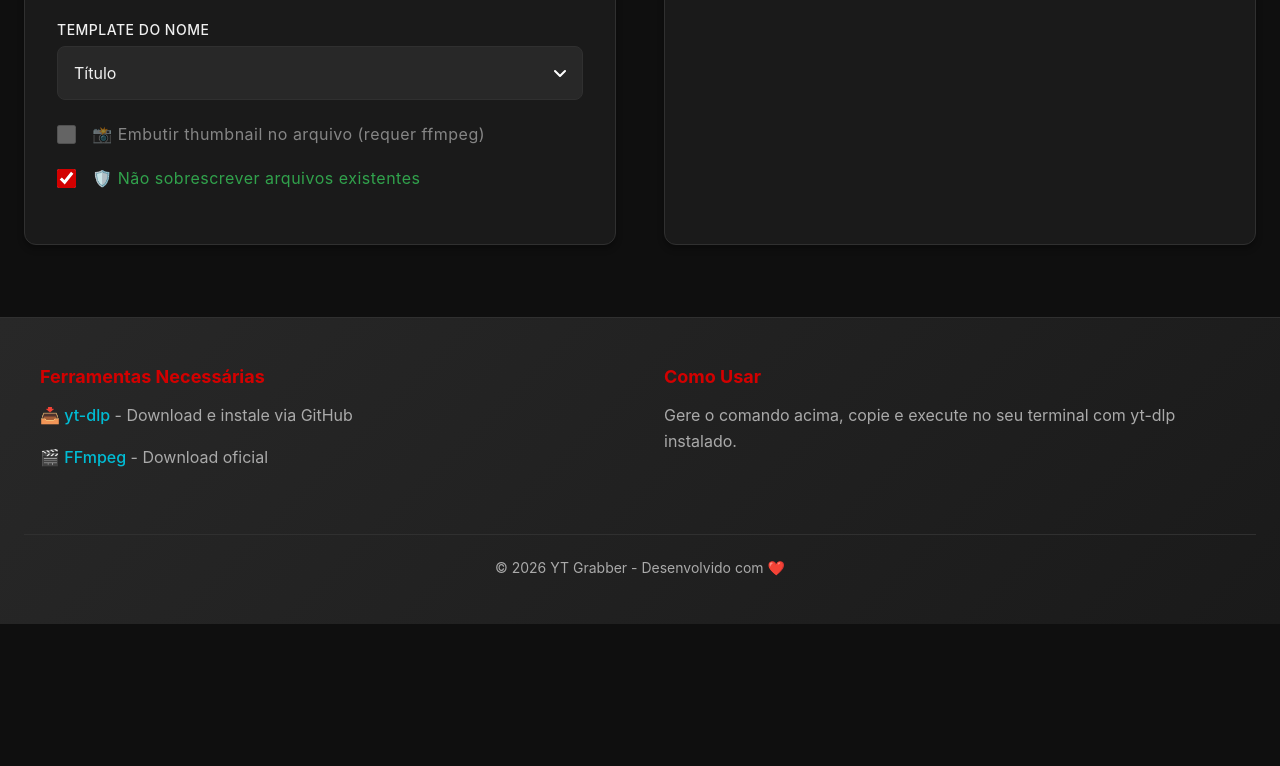
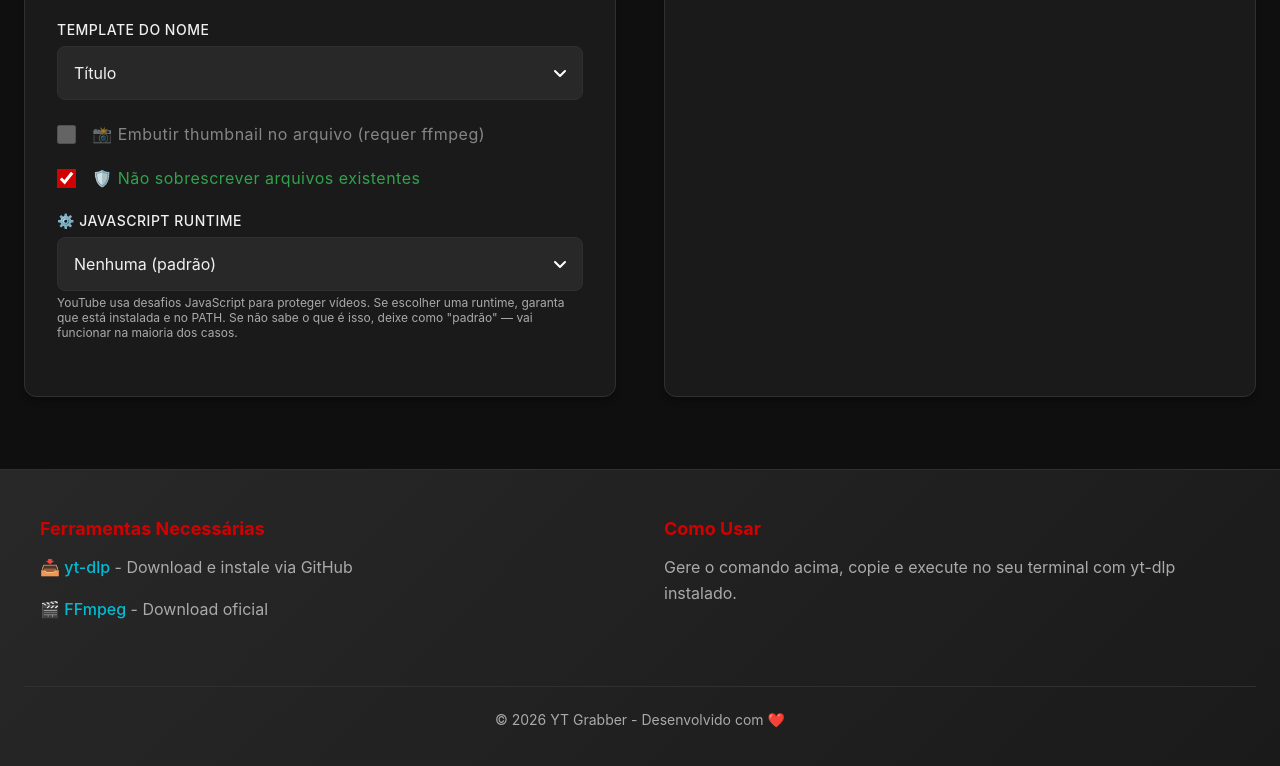
Before and after one commit to KevinWillyan456/yt-grabber, a website: page index.html in a window 1280 px wide. Shown: the part 1316-2082 px from the top of the page. Before the commit the page ends 1940 px from the top, so only its background shows below. Drawn offline with Linux system fonts and the light colour scheme.

Commit message:
feat: adicionar seleção de runtime JavaScript no formulário

```diff
--- a/index.html
+++ b/index.html
@@ -208,6 +208,22 @@
               <span>🛡️ Não sobrescrever arquivos existentes</span>
             </label>
           </div>
+
+          <div class="form-group">
+            <label for="jsRuntime">⚙️ JavaScript Runtime</label>
+            <select id="jsRuntime" class="select-field">
+              <option value="none">Nenhuma (padrão)</option>
+              <option value="deno">Deno (recomendado, 2.0+)</option>
+              <option value="node">Node.js (20+)</option>
+              <option value="bun">Bun (1.0.31+)</option>
+              <option value="quickjs">QuickJS (2023-12-9+)</option>
+            </select>
+            <span class="field-hint"
+              >YouTube usa desafios JavaScript para proteger vídeos. Se escolher uma runtime,
+              garanta que está instalada e no PATH. Se não sabe o que é isso, deixe como "padrão" —
+              vai funcionar na maioria dos casos.</span
+            >
+          </div>
         </div>
 
         <!-- Painel de Preview -->
--- a/src/script.js
+++ b/src/script.js
@@ -36,6 +36,9 @@ class ScriptBuilder {
     this.embedThumbnail = document.getElementById('embedThumbnail')
     this.noOverwrites = document.getElementById('noOverwrites')
 
+    // Select
+    this.jsRuntime = document.getElementById('jsRuntime')
+
     // Groups
     this.videoQualityGroup = document.getElementById('videoQualityGroup')
     this.videoFormatGroup = document.getElementById('videoFormatGroup')
@@ -67,6 +70,7 @@ class ScriptBuilder {
     this.customTemplate.addEventListener('input', () => this.updatePreview())
     this.embedThumbnail.addEventListener('change', () => this.updatePreview())
     this.noOverwrites.addEventListener('change', () => this.updatePreview())
+    this.jsRuntime.addEventListener('change', () => this.updatePreview())
 
     // Download type changes
     this.downloadType.forEach((radio) => {
@@ -200,6 +204,12 @@ class ScriptBuilder {
 
     if (this.noOverwrites.checked) {
       commands.push('-w')
+    }
+
+    // JavaScript Runtime
+    const runtime = this.jsRuntime.value
+    if (runtime !== 'none') {
+      commands.push(`--js-runtimes ${runtime}`)
     }
 
     // URL (sempre por último)
```
